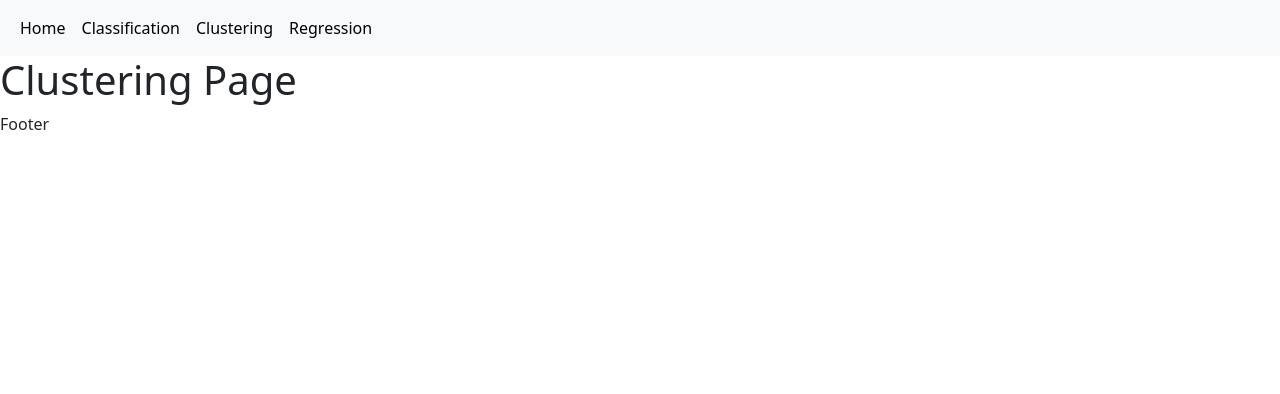
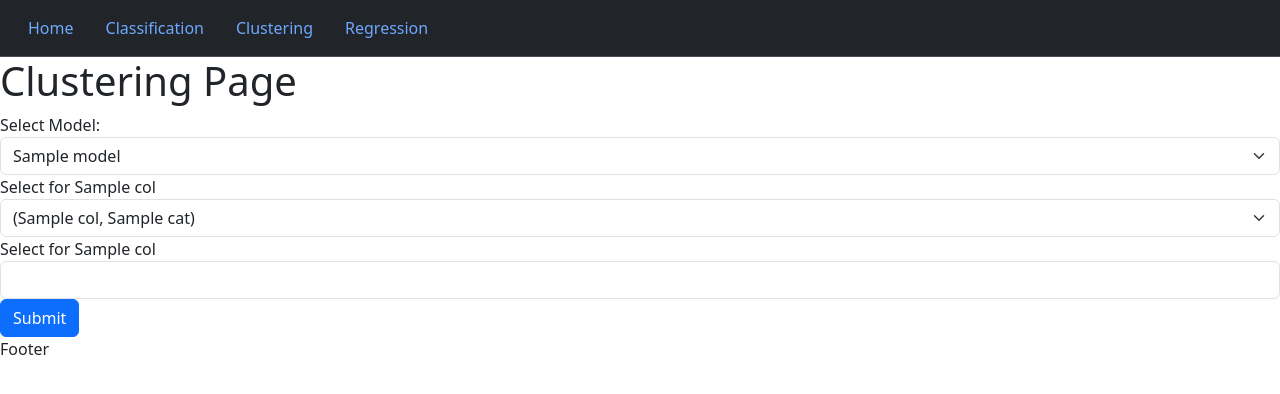
Before and after one commit to M01010/CSC361-HW3, a Flask app: template templates/clustering.html in a window 1280 px wide. Shown: the top 394 px of the page. Run offline with Flask 3, Linux system fonts and the light colour scheme; the template is opened without the code that fills it: most values are stand-ins (such as "Sample title", 1, 10 or a date in 2020); parts of the project's set-up code (start-up, migrations or seed data) failed here and were passed over.

Commit message:
added clustering flask

```diff
--- a/main.py
+++ b/main.py
@@ -3,9 +3,12 @@ from utils import load_pickle, get_prediction, load_json
 
 app = Flask(__name__)
 
-classification_pipelines: dict[str] = load_pickle('notebooks/classification/files/pipeline_models.pkl')
+classification_pipelines = load_pickle('notebooks/classification/files/pipeline_models.pkl')
 classification_encoder = load_pickle('notebooks/classification/files/encoder.pkl')
 classification_json_data = load_json('notebooks/classification/files/column_data.json')
+
+regression_pipelines = load_pickle('notebooks/regression/files/pipeline_models.pkl')
+regression_json_data = load_json('notebooks/regression/files/column_data.json')
 
 
 @app.route('/')
@@ -33,7 +36,15 @@ def clustering():
 
 @app.route('/regression', methods=['GET', 'POST'])
 def regression():
-    return render_template('regression.html')
+    if request.method == 'GET':
+        return render_template('regression.html',
+                               models=regression_pipelines.keys(),
+                               column_data=regression_json_data)
+    else:
+        model, y = get_prediction(request.form, regression_pipelines)
+        return render_template('regression.html',
+                               model=model,
+                               prediction=y)
 
 
 if __name__ == '__main__':
--- a/notebooks/regression/files/column_data.json
+++ b/notebooks/regression/files/column_data.json
@@ -1 +1 @@
-{"num": ["index", "subject#", "age", "sex", "test_time", "motor_UPDRS", "Jitter(%)", "Jitter(Abs)", "Jitter:RAP", "Jitter:PPQ5", "Jitter:DDP", "Shimmer", "Shimmer(dB)", "Shimmer:APQ3", "Shimmer:APQ5", "Shimmer:APQ11", "Shimmer:DDA", "NHR", "HNR", "RPDE", "DFA", "PPE"]}
+{"cat": {}, "num": ["subject#", "age", "sex", "test_time", "motor_UPDRS", "Jitter(%)", "Jitter(Abs)", "Jitter:RAP", "Jitter:PPQ5", "Jitter:DDP", "Shimmer", "Shimmer(dB)", "Shimmer:APQ3", "Shimmer:APQ5", "Shimmer:APQ11", "Shimmer:DDA", "NHR", "HNR", "RPDE", "DFA", "PPE"]}
--- /dev/null
+++ b/requirements.txt
@@ -0,0 +1,2 @@
+flask~=3.0.3
+pandas~=2.2.2
--- a/templates/clustering.html
+++ b/templates/clustering.html
@@ -1,5 +1,13 @@
 {% extends "layout.html" %}
-{% block title %}Index{% endblock %}
+{% from "macros.html" import form_input, model_results with context %}
+{% block title %}Clustering{% endblock %}
 {% block content %}
     <h1>Clustering Page</h1>
+    {% if column_data %}
+        {{ form_input(column_data, models, 'regression') }}
+    {% elif prediction %}
+        {{ model_results(model, prediction) }}
+    {% else %}
+        nothing
+    {% endif %}
 {% endblock %}
--- a/templates/index.html
+++ b/templates/index.html
@@ -3,8 +3,8 @@
 {% block content %}
     <h1>Welcome to the Model Prediction App</h1>
     <ul>
-        <li><a href="/classification">Classification</a></li>
-        <li><a href="/clustering">Clustering</a></li>
-        <li><a href="/regression">Regression</a></li>
+        <li><a href="{{ url_for('classification') }}">Classification</a></li>
+        <li><a href="{{ url_for('clustering') }}">Clustering</a></li>
+        <li><a href="{{ url_for('regression') }}">Regression</a></li>
     </ul>
 {% endblock %}
--- a/templates/macros.html
+++ b/templates/macros.html
@@ -45,10 +45,9 @@
 
 
 {% macro navbar() %}
-    <nav class="navbar navbar-expand-lg bg-body-tertiary">
+    <nav class="navbar bg-dark border-bottom border-body" data-bs-theme="dark">
         <div class="container-fluid">
-            <div class="collapse navbar-collapse" id="navbarNav">
-                <ul class="navbar-nav">
+            <ul class="nav">
                 <li class="nav-item">
                     <a class="nav-link active" href="{{ url_for('index') }}">Home</a>
                 </li>
@@ -63,6 +62,5 @@
                 </li>
             </ul>
         </div>
-        </div>
     </nav>
 {% endmacro %}
--- a/utils.py
+++ b/utils.py
@@ -1,6 +1,5 @@
 import json
 import pickle
-
 import pandas as pd
 
 
@@ -14,7 +13,7 @@ def load_json(path):
         return json.load(f)
 
 
-def get_prediction(form, pipelines, encoder):
+def get_prediction(form, pipelines, encoder=None):
     model_name = form['model']
 
     x = pd.DataFrame(form, index=[0], columns=list(form.keys()))
@@ -22,6 +21,9 @@ def get_prediction(form, pipelines, encoder):
 
     y = pipelines[model_name].predict(x.iloc[0:1])
 
+    if not encoder:
+        return model_name, y
+
     y_label = encoder.inverse_transform(y)[0]
 
     return model_name, y_label
```
Also changed, not shown: templates/regression.html (+9 -1 lines), 1 other file. Lines whose indentation alone changed are shown as unchanged.
